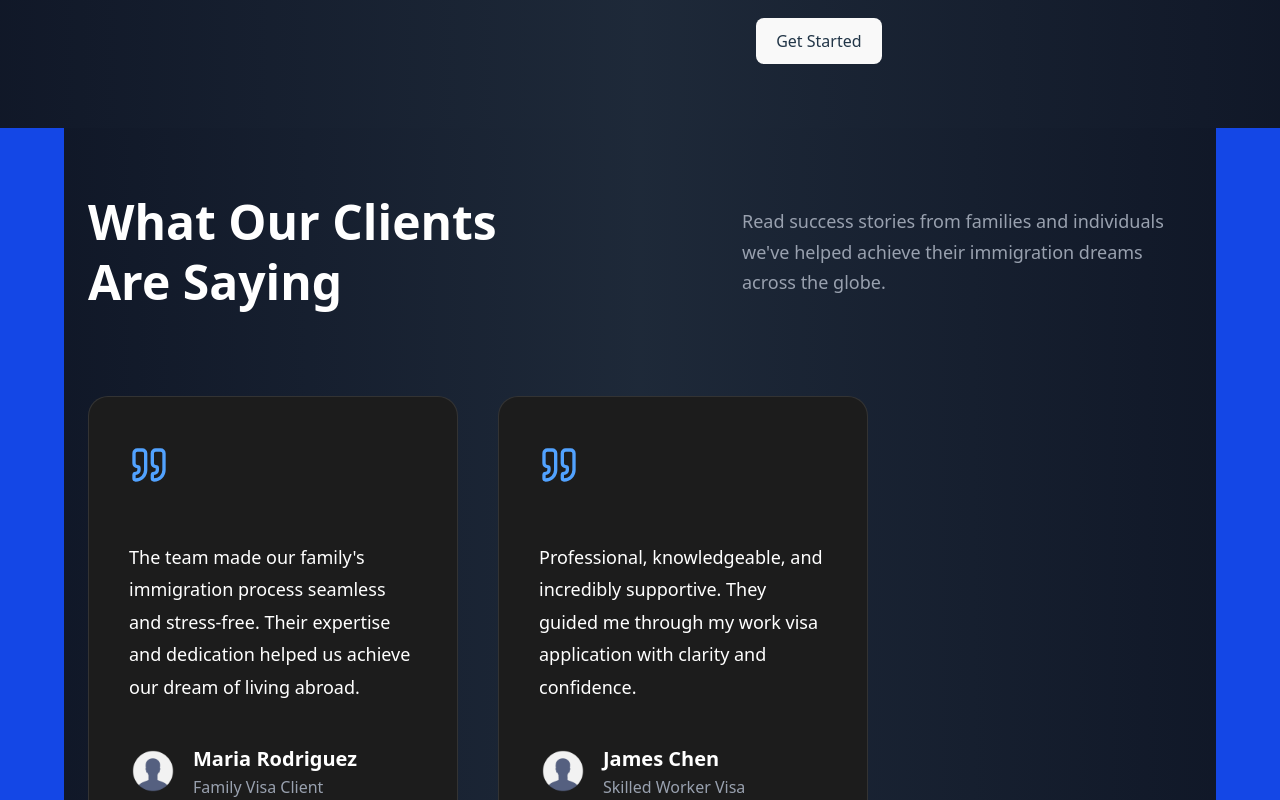
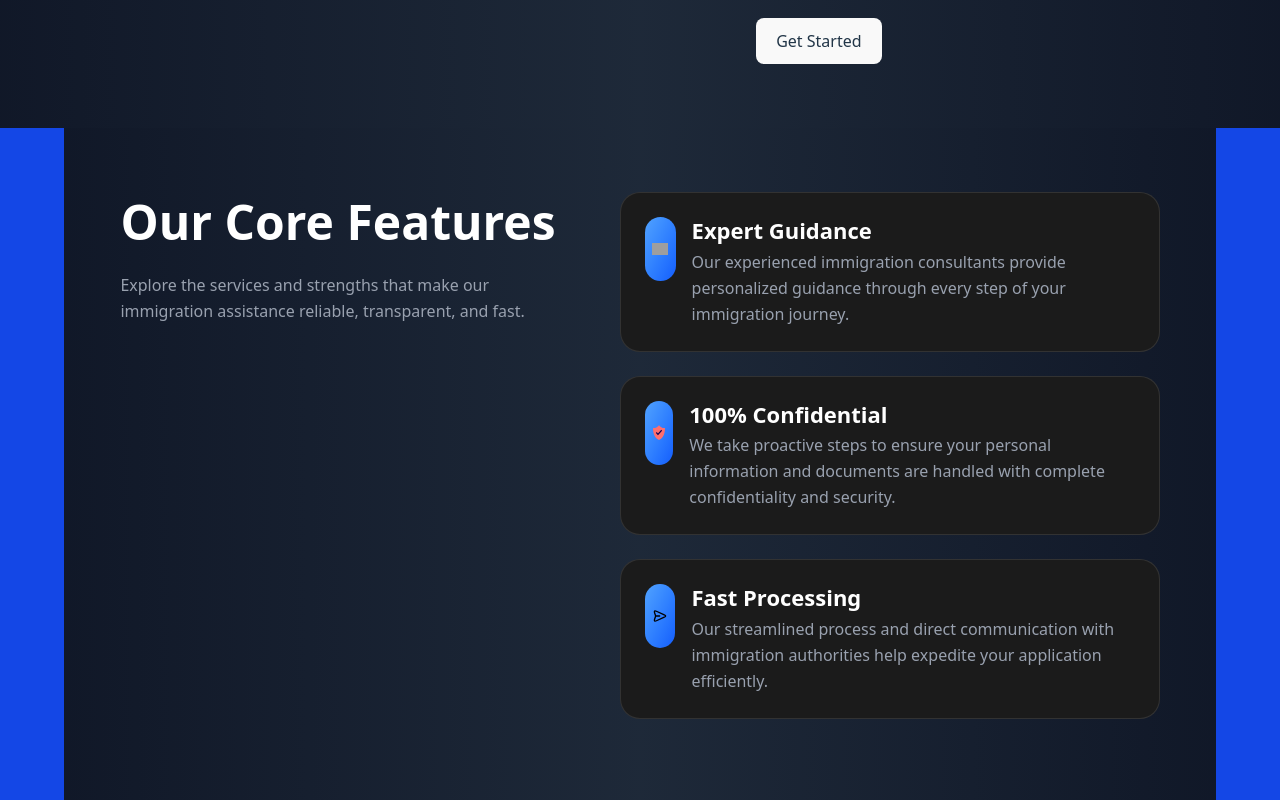
Before and after one commit to mosioc/singlepage-website-immigrio, a React (Vite) app: page / in a window 1280 px wide. Shown: the part 1080-1880 px from the top of the page. Built offline with nearby package versions, Linux system fonts and the light colour scheme; grey boxes are pictures that could not be loaded.

Commit message:
feat: complete Sales issue #3

```diff
--- a/src/components/Sales.tsx
+++ b/src/components/Sales.tsx
@@ -1,6 +1,52 @@
 import React from 'react';
 import { Star, Quote } from 'lucide-react';
 import { feedback, clients, testimonials, features } from '../consts/bundle';
+
+const FeatureCard = ({ icon, title, content }: any) => (
+  <div className="flex flex-row items-start gap-4 p-6 rounded-[20px] border border-white/10 bg-[#1b1b1b] hover:bg-[#222] transition-all">
+    <div className="w-[64px] h-[64px] rounded-full flex justify-center items-center bg-gradient-to-br from-blue-400 to-blue-600">
+      <img src={icon} alt={title} className="w-[50%] h-[50%] object-contain" />
+    </div>
+
+    <div className="flex flex-col">
+      <h4 className="font-poppins font-semibold text-[20px] md:text-[22px] text-white leading-tight">
+        {title}
+      </h4>
+      <p className="font-poppins font-normal text-gray-400 text-[15px] md:text-[16px] leading-relaxed mt-1">
+        {content}
+      </p>
+    </div>
+  </div>
+);
+
+const FeaturesSection: React.FC = () => {
+  return (
+    <section
+      id="features"
+      className="flex flex-col md:flex-row items-start justify-center gap-16 py-16 px-6
+                 bg-gradient-to-r from-gray-900 via-gray-800 to-gray-900 relative"
+    >
+      <div className="absolute z-[0] w-[40%] h-[40%] -left-[25%] top-[20%] blue__gradient opacity-40" />
+
+      <div className="flex flex-col max-w-[500px] relative z-[1]">
+        <h2 className="font-poppins font-semibold text-4xl md:text-5xl text-white leading-tight">
+          Our <span className="text-gradient">Core Features</span>
+        </h2>
+
+        <p className="font-poppins font-normal text-gray-400 text-base leading-relaxed mt-5 max-w-[420px]">
+          Explore the services and strengths that make our immigration assistance reliable,
+          transparent, and fast.
+        </p>
+      </div>
+
+      <div className="flex flex-col gap-6 max-w-[540px] relative z-[1]">
+        {features.map((feature) => (
+          <FeatureCard key={feature.id} {...feature} />
+        ))}
+      </div>
+    </section>
+  );
+};
 
 interface FeedbackCardProps {
   content: string;
@@ -36,7 +82,7 @@ const Sales: React.FC = () => {
   return (
     <>
       {/* features section */}
-      {/* <FeaturesSection /> */}
+      <FeaturesSection />
 
       {/* testimonials section */}
       <section
```
